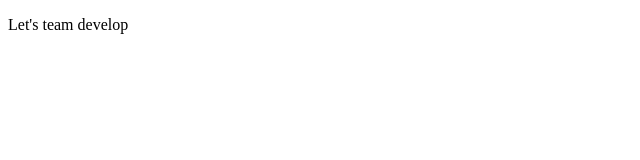
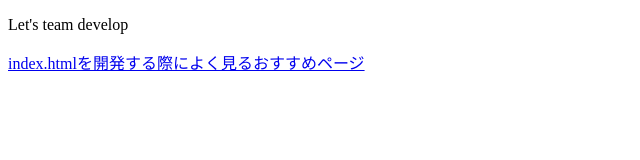
Before and after one commit to Kuya0307/branch_kadai2, a plain HTML site: page index.html in a window 1280 px wide. Shown: the whole page, without its empty margins (0-640 px from the left). Drawn offline with Linux system fonts and the light colour scheme.

Commit message:
URLを追記

```diff
--- a/index.html
+++ b/index.html
@@ -6,5 +6,6 @@
 	<head>
 	<body>
 		<p>Let's team develop</p>
+		<a href="https://efficient-sword-c84.notion.site/HTML-CSS-c5c0fa7eee3749c4a27f7128d2c50efc">index.htmlを開発する際によく見るおすすめページ</a>
 	</body>
 </html>
```
